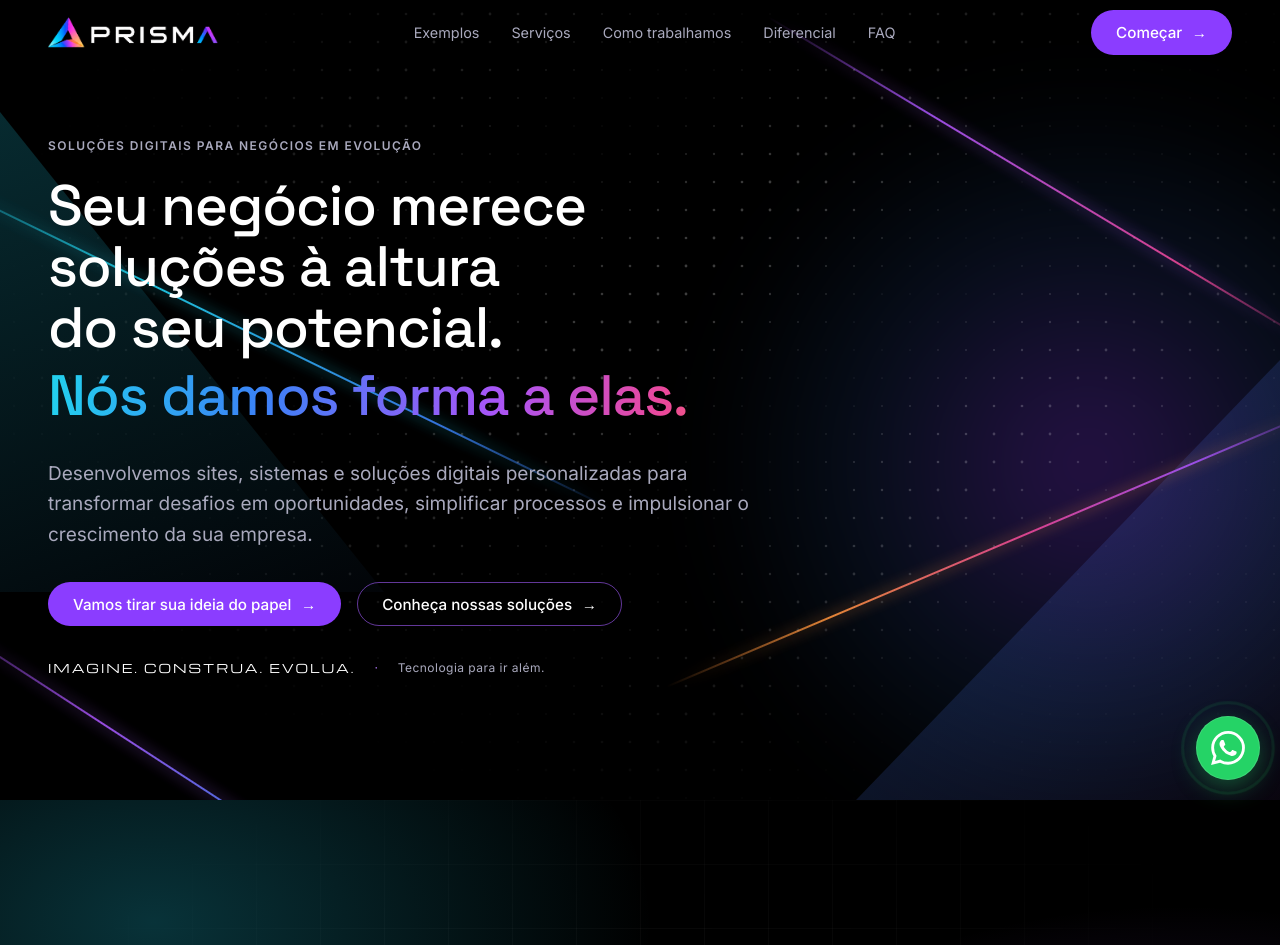
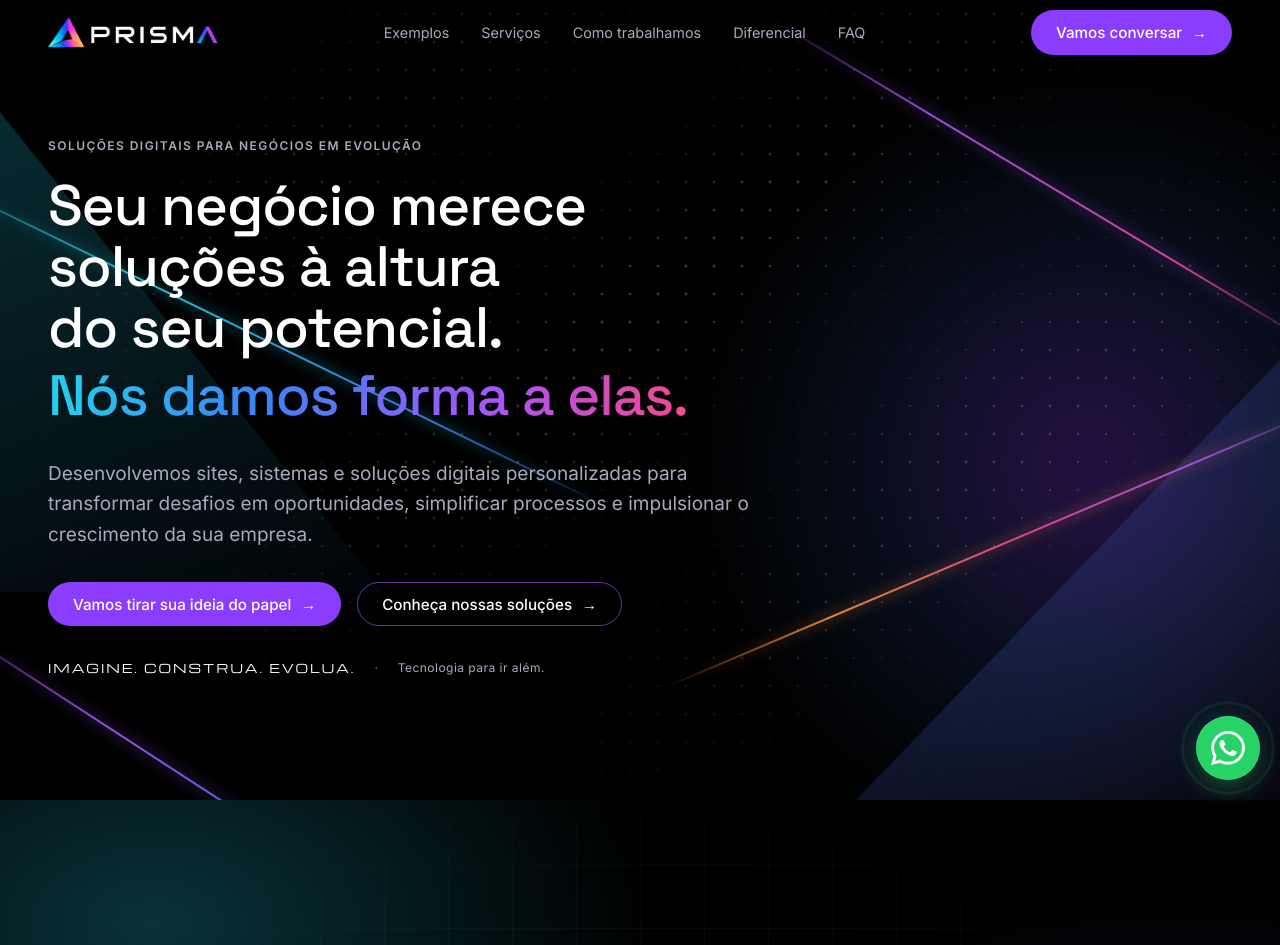
Before and after one commit to hakuzen-solution/prisma-site, a plain HTML site: page index.html in a window 1280 px wide. Shown: the top 945 px of the page. Drawn offline with nearby package versions, Linux system fonts and the light colour scheme; animation ran at ten frames a second.

Commit message:
Botão do topo: Vamos conversar (ajuste para celular)
Co-Authored-By: Claude Sonnet 5.5 <noreply@anthropic.com>

```diff
--- a/index.html
+++ b/index.html
@@ -40,7 +40,7 @@
       <li><a href="#diferencial">Diferencial</a></li>
       <li><a href="#faq">FAQ</a></li>
     </ul>
-    <a class="btn" href="#contato">Começar <span class="arr">→</span></a>
+    <a class="btn" href="#contato">Vamos conversar <span class="arr">→</span></a>
   </div>
 </header>
 
--- a/site.css
+++ b/site.css
@@ -173,3 +173,7 @@ footer .wrap span:first-child { font-family: "Michroma", var(--font-display); le
 @keyframes fabpulse { 0% { transform: scale(1); opacity: .7; } 100% { transform: scale(1.55); opacity: 0; } }
 @media (max-width: 640px) { .fab { width: 56px; height: 56px; bottom: 16px; left: 16px; } .fab svg { width: 30px; height: 30px; } .fab.is-right { left: calc(100% - 72px); } .fab-label { display: none; } }
 @media (prefers-reduced-motion: reduce) { .fab, .fab:hover { transition: none; } .fab::before { animation: none; } }
+
+/* Botão do topo: nunca quebra em duas linhas nem cobre o logo no celular */
+.nav .btn { white-space: nowrap; }
+@media (max-width: 480px) { .nav .btn { padding: .65rem 1.05rem; font-size: .88rem; } .nav .btn .arr { display: none; } .nav .wrap { gap: .75rem; } }
```
